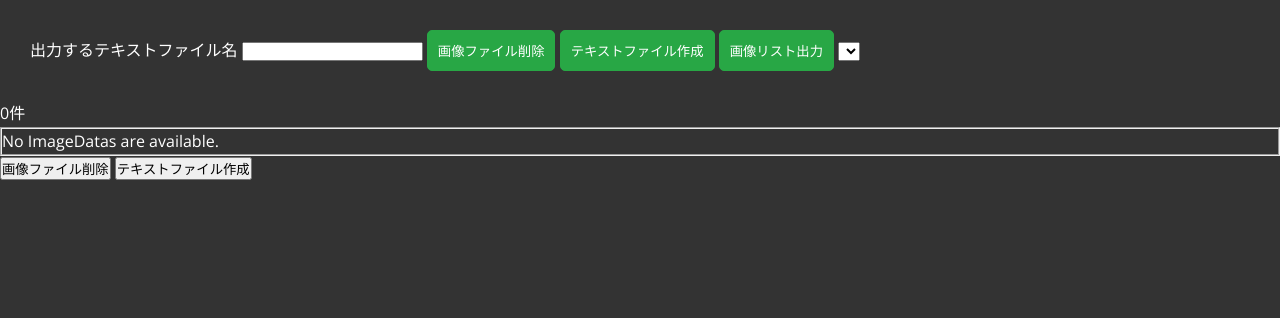
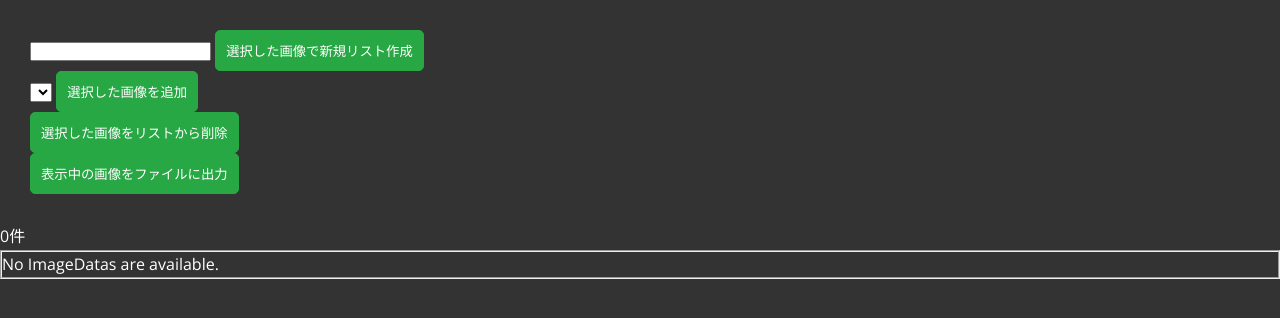
Before and after one commit to hogendan/SuzuImage, a Django app: page /imagelist/1/ in a window 1280 px wide. Shown: the part 70-388 px from the top of the page. Run offline with Django 3.2, Linux system fonts and the light colour scheme; data that the repository does not hold is empty.

Commit message:
fix: 新規リスト作成と既存リストへの追加を、それぞれ別ボタンに分けた。

```diff
--- a/imagelist/templates/imagelist/file_detail.html
+++ b/imagelist/templates/imagelist/file_detail.html
@@ -33,19 +33,28 @@
         <form method="post">
             {% csrf_token %}
             <section class="operation">
-                <span>出力するテキストファイル名</span>
+                <div class="file-create">
                 <input type="text" name="outputFileName" value="">
-                <input type="submit" class="btn-primary" value="画像ファイル削除"
-                    formaction="{% url 'imagelist:deleteimage' imageListId %}">
-                <input type="submit" class="btn-primary" value="テキストファイル作成"
+                    <input type="submit" class="btn-primary" value="選択した画像で新規リスト作成"
                     formaction="{% url 'imagelist:createimagelistfile' imageListId %}">
-                <input type="submit" class="btn-primary" value="画像リスト出力"
-                    formaction="{% url 'imagelist:outputimagelistfile' imageListId %}">
+                </div>
+                <div class="image-append">
                 <select name="fileList">
                     {% for file in fileList %}
                     <option value="{{ file.id }}">{{ file.file_name }}</option>
                     {% endfor %}
                 </select>
+                    <input type="submit" class="btn-primary" value="選択した画像を追加"
+                        formaction="{% url 'imagelist:appendimagelistfile' imageListId %}">
+                </div>
+                <div class="image-delete">
+                    <input type="submit" class="btn-primary" value="選択した画像をリストから削除"
+                        formaction="{% url 'imagelist:deleteimage' imageListId %}">
+                </div>
+                <div class="image-output">
+                    <input type="submit" class="btn-primary" value="表示中の画像をファイルに出力"
+                        formaction="{% url 'imagelist:outputimagelistfile' imageListId %}">
+                </div>
             </section>
             <div>{{imageDatas.count}}件</div>
             <section class="images">
@@ -69,8 +78,6 @@
                     {% endif %}
                 </fieldset>
             </section>
-            <input type="submit" value="画像ファイル削除" formaction="{% url 'imagelist:deleteimage' imageListId %}">
-            <input type="submit" value="テキストファイル作成" formaction="{% url 'imagelist:createimagelistfile' imageListId %}">
         </form>
     </body>
 </body>
--- a/imagelist/urls.py
+++ b/imagelist/urls.py
@@ -16,5 +16,6 @@ urlpatterns = [
     path('deleteall/', views.deleteAllData, name='deletealldata'),
     path('<int:imagelist_id>/deleteat/', views.deleteAt, name='deleteat'),
     path('<int:imageListId>/createimagelistfile/', views.createImageListFile, name='createimagelistfile'),
+    path('<int:imageListId>/appendimagelistfile/', views.appendImageListFile, name='appendimagelistfile'),
     path('<int:imageListId>/outputimagelistfile/', views.outputImageListFile, name='outputimagelistfile'),
 ]
--- a/imagelist/views.py
+++ b/imagelist/views.py
@@ -119,7 +119,6 @@ def deleteAt(request, imagelist_id):
 def createImageListFile(request, imageListId):
     try:
         outputFileName = request.POST.get('outputFileName') # ファイル名テキストボックス入力値
-        selectedImageListId = request.POST.get('fileList')  # 画像リストファイルコンボ選択値
         checkedList = request.POST.getlist('choice')        # 選択された画像ファイルID
 
         # ファイル名テキストが入力されていたら新規ファイルとして登録する。さらにその新規ファイルに選択画像を登録する。
@@ -136,13 +135,19 @@ def createImageListFile(request, imageListId):
                         'fileList': ImageList.objects.order_by('-id'),}
             return HttpResponseRedirect(reverse('imagelist:listview',
                 args=(newImageList.pk, )), context)
+    except ImageList.DoesNotExist:
+        raise Http404("Image does not exist")
+    return HttpResponseRedirect(reverse('imagelist:listview',
+        args=(imageListId, )), context)
 
-        # ファイル名テキストが未入力なら、選択されたファイルに画像を追加する
+def appendImageListFile(request, imageListId):
+    try:
+        selectedImageListId = request.POST.get('fileList')  # 画像リストファイルコンボ選択値
+        checkedList = request.POST.getlist('choice')        # 選択された画像ファイルID
+
+        # 選択されたファイルに画像を追加する
         detailDao = ImageListDetailDao()
         detailDao.register(checkedList, selectedImageListId)
-        '''
-        以下の処理は別のファイル出力処理を作るときに参考するため残してある
-        '''
 
         # 画像データを取得する
         imageDatas = ImageListDetail.objects.filter(imageList_id=imageListId)
```
